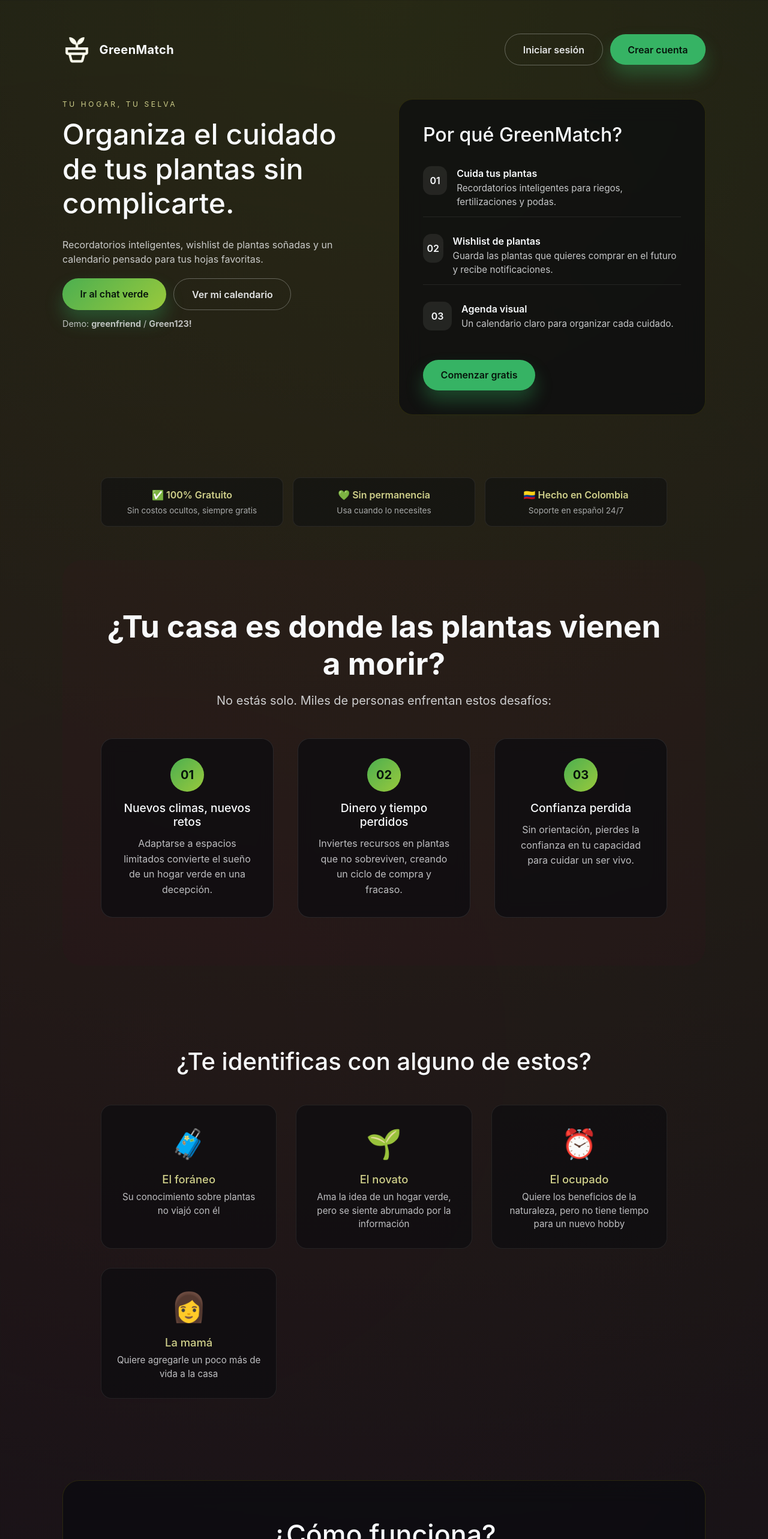
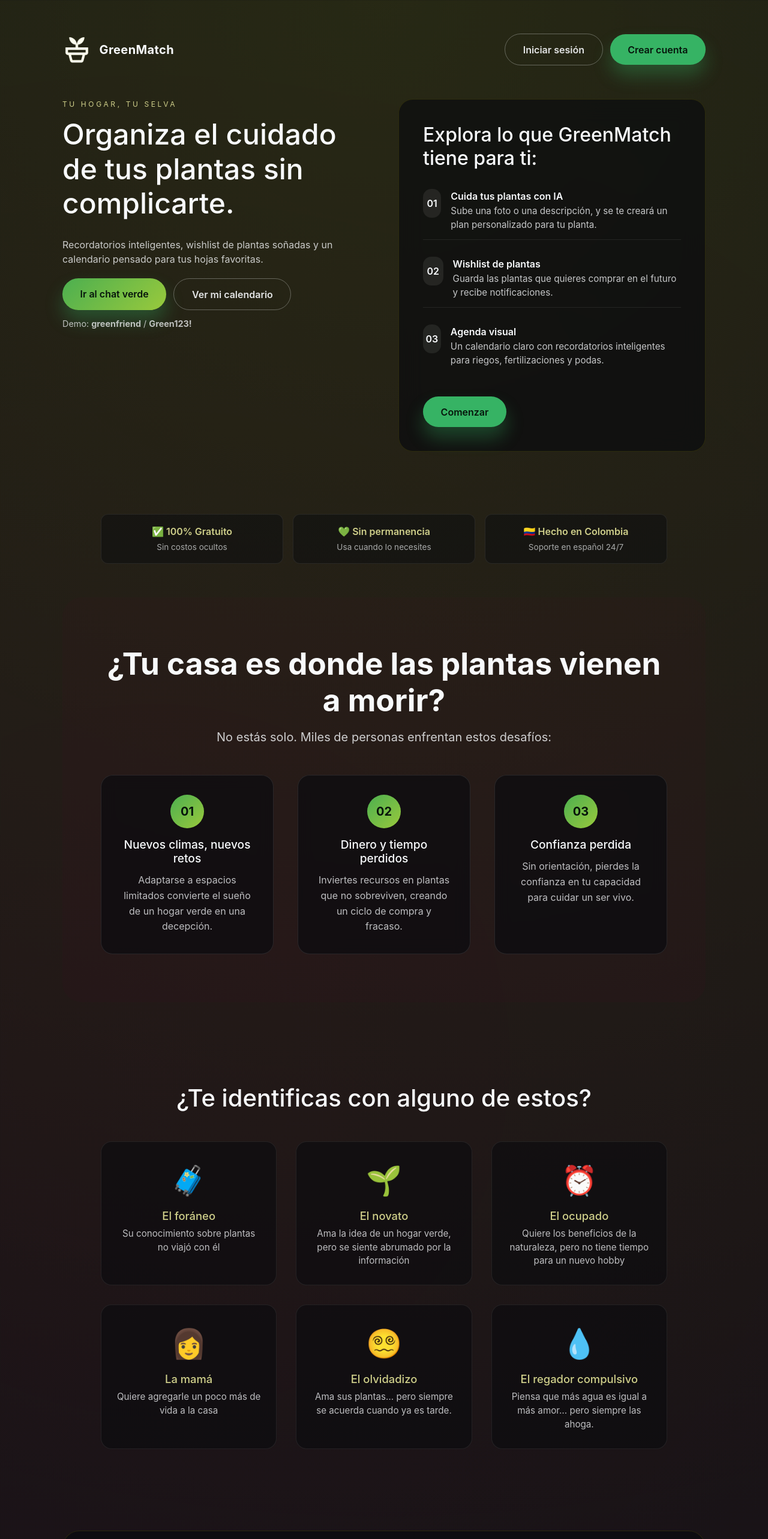
Before and after one commit to jrpinto2005/GreenMatchFrontAngular, an Angular app in the folder greenMatchApp/Front/: page / in a window 1280 px wide. Shown: the top 2566 px of the page at 60% size. Built offline with nearby package versions, Linux system fonts and the light colour scheme; a web font is replaced by a local one.

Commit message:
correcciones y actualización landing page

```diff
--- a/greenMatchApp/Front/src/app/landing/landing.component.html
+++ b/greenMatchApp/Front/src/app/landing/landing.component.html
@@ -28,7 +28,7 @@
     </div>
 
     <div class="landing__card">
-      <h2>Por qué GreenMatch?</h2>
+      <h2> Explora lo que GreenMatch tiene para ti: </h2>
       <ul class="landing__highlights">
         <li *ngFor="let item of highlights">
           <span class="landing__icon" aria-hidden="true">{{ item.icon }}</span>
@@ -38,7 +38,7 @@
           </div>
         </li>
       </ul>
-      <a routerLink="/login" class="landing__cta landing__cta--secondary">Comenzar gratis</a>
+      <a routerLink="/login" class="landing__cta landing__cta--secondary">Comenzar</a>
     </div>
   </main>
 
@@ -203,7 +203,7 @@
       <div class="landing__guarantee-features">
         <div class="landing__guarantee-feature">
           <span>✓</span>
-          <span>Siempre gratis</span>
+          <span>Sin cargos adicionales</span>
         </div>
         <div class="landing__guarantee-feature">
           <span>✓</span>
@@ -236,10 +236,10 @@
       <p>Comienza tu viaje verde hoy, completamente gratis</p>
       <div class="landing__final-cta-actions">
         <a routerLink="/login" [queryParams]="{ mode: 'register' }" class="landing__cta landing__cta--large">
-          Crear cuenta gratis
+          Crear cuenta
         </a>
         <p class="landing__final-cta-note">
-          ✓ 100% Gratis para siempre<br>
+          ✓ 100% Gratuito<br>
           ✓ Sin tarjetas de crédito<br>
           ✓ Soporte en español 24/7
         </p>
--- a/greenMatchApp/Front/src/app/landing/landing.component.scss
+++ b/greenMatchApp/Front/src/app/landing/landing.component.scss
@@ -300,6 +300,7 @@
   display: grid;
   grid-template-columns: repeat(auto-fit, minmax(240px, 1fr));
   gap: clamp(1.25rem, 3vw, 2rem);
+  justify-items: center;
 }
 
 .landing__persona-card {
--- a/greenMatchApp/Front/src/app/landing/landing.component.ts
+++ b/greenMatchApp/Front/src/app/landing/landing.component.ts
@@ -57,8 +57,8 @@
 
   readonly highlights: LandingHighlight[] = [
     {
-      title: 'Cuida tus plantas',
-      description: 'Recordatorios inteligentes para riegos, fertilizaciones y podas.',
+      title: 'Cuida tus plantas con IA',
+      description: 'Sube una foto o una descripción, y se te creará un plan personalizado para tu planta.',
       icon: '01'
     },
     {
@@ -68,7 +68,7 @@
     },
     {
       title: 'Agenda visual',
-      description: 'Un calendario claro para organizar cada cuidado.',
+      description: 'Un calendario claro con recordatorios inteligentes para riegos, fertilizaciones y podas.',
       icon: '03'
     }
   ];
@@ -93,6 +93,16 @@
       emoji: '👩',
       title: 'La mamá',
       description: 'Quiere agregarle un poco más de vida a la casa'
+    },
+    {
+      emoji: '😵‍💫',
+      title: 'El olvidadizo',
+      description: 'Ama sus plantas… pero siempre se acuerda cuando ya es tarde.'
+    },
+    {
+      emoji: '💧',
+      title: 'El regador compulsivo',
+      description: 'Piensa que más agua es igual a más amor… pero siempre las ahoga.'
     }
   ];
 
@@ -233,7 +243,7 @@
   ];
 
   readonly trustBadges = [
-    { text: '✅ 100% Gratuito', subtitle: 'Sin costos ocultos, siempre gratis' },
+    { text: '✅ 100% Gratuito', subtitle: 'Sin costos ocultos' },
     { text: '💚 Sin permanencia', subtitle: 'Usa cuando lo necesites' },
     { text: '🇨🇴 Hecho en Colombia', subtitle: 'Soporte en español 24/7' }
   ];
```
